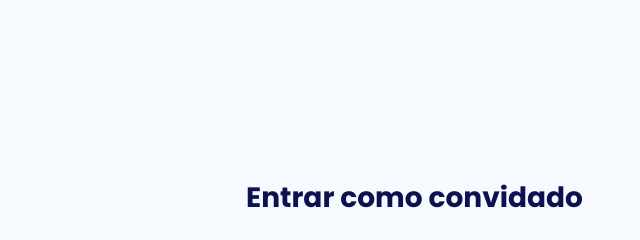
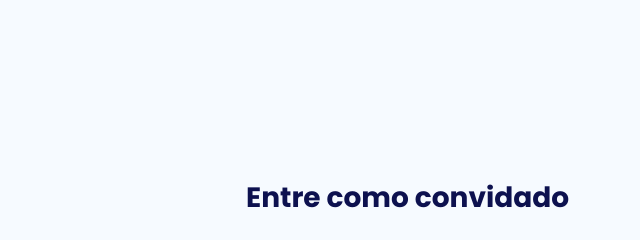
Before and after one commit to davidson-vs/project01, a plain HTML site: page index.html in a window 1280 px wide. Shown: the top 240 px of the page, 522-1162 px from the left. Drawn offline with nearby package versions, Linux system fonts and the light colour scheme.

```diff
--- a/index.html
+++ b/index.html
@@ -22,7 +22,7 @@
         <main>
             <div class="container">
                 <section>
-                    <h2>Entrar como convidado</h2>
+                    <h2>Entre como convidado</h2>
                     <form action="" >
                         <input type="number"  placeholder="código da sala">
                         <button>
```
